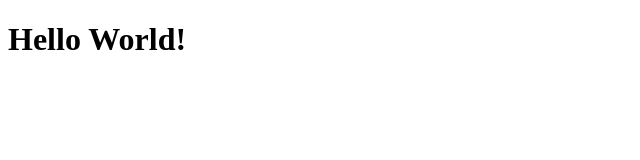
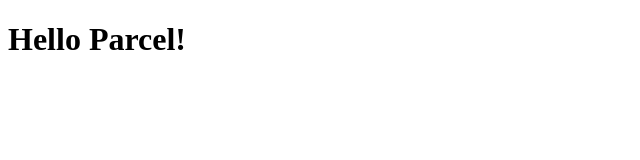
Before and after one commit to Demonico/code-tutor, a React (Vite) app: page / in a window 1280 px wide. Shown: the top 160 px of the page, without its empty margins (0-640 px from the left). Built offline with nearby package versions, Linux system fonts and the light colour scheme.

Commit message:
removed tsconfig.json script from index.html

```diff
--- a/client/App.tsx
+++ b/client/App.tsx
@@ -5,6 +5,6 @@
 
 export class App extends React.Component<IProps,IState> {
   render() {
-    return <h1>Hello World!</h1>
+    return <h1>Hello Parcel!</h1>
   }
 }
--- a/client/index.html
+++ b/client/index.html
@@ -9,7 +9,6 @@
 <body>
   <div id="root"></div>
 
-  <script src="../tsconfig.json"></script>
   <script src="./index.tsx"></script>
 </body>
 </html>
```
